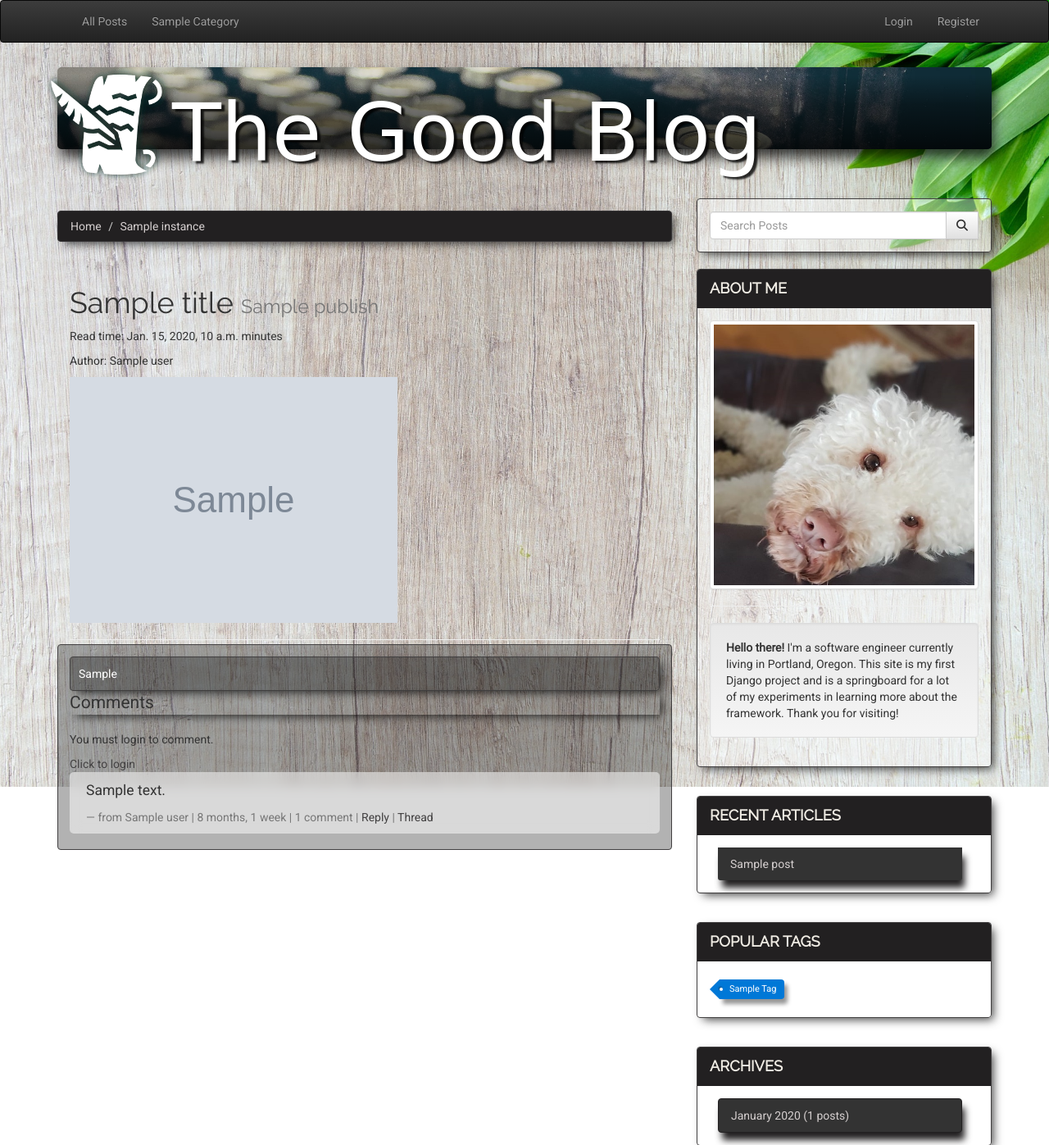
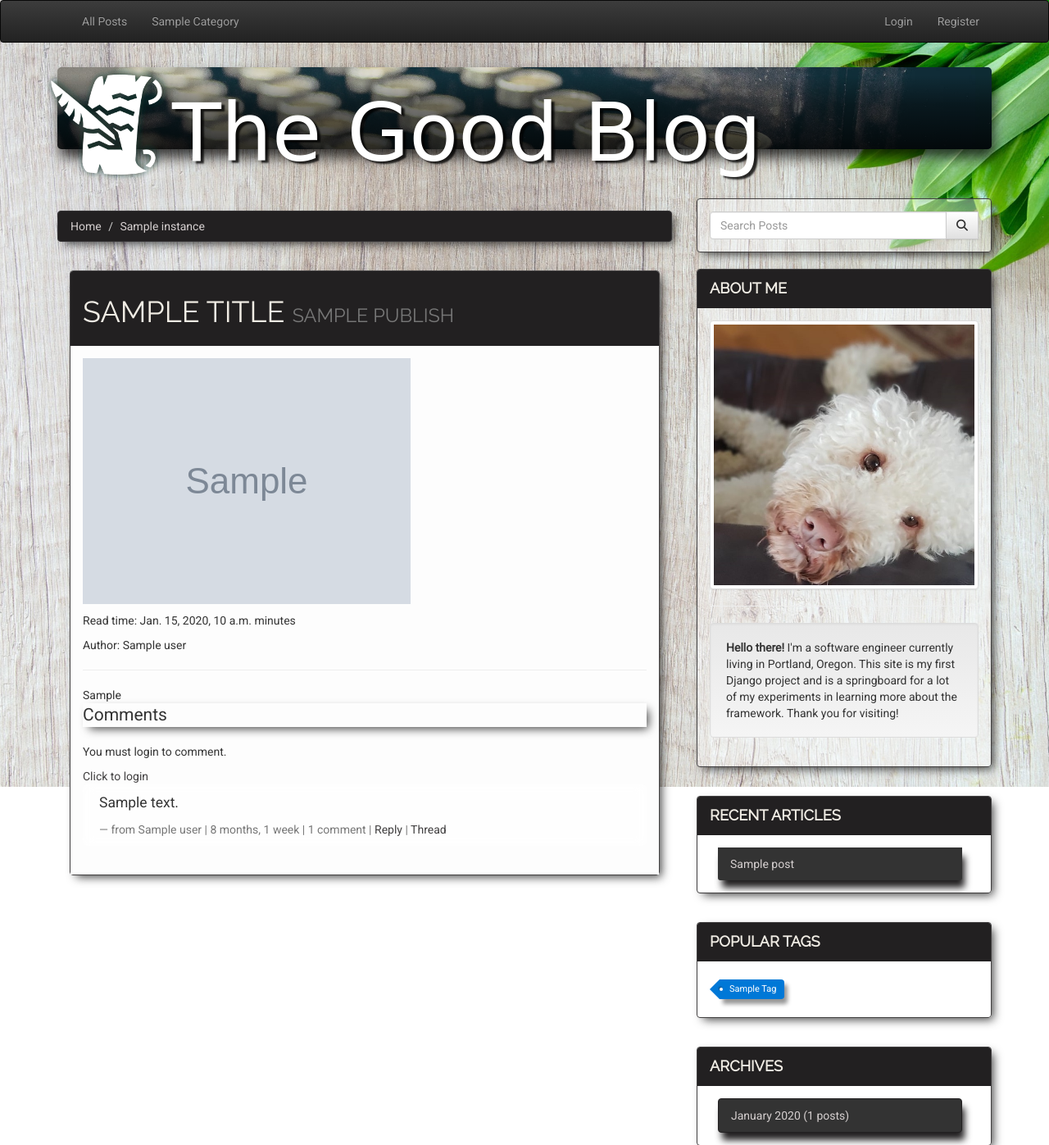
Before and after one commit to drewgoodman/Django-FirstBlog, a Django app: template templates/post_detail.html in a window 1280 px wide. Shown: the top 1397 px of the page at 82% size. Run offline with Django 3.2, Linux system fonts and the light colour scheme; the template is opened without the code that fills it: most values are stand-ins (such as "Sample title", 1, 10 or a date in 2020); grey boxes marked "Sample" are stand-in pictures; some libraries are stand-ins or nearby versions; some web fonts are replaced.

Commit message:
blog post cards solid white background / search results title modified

```diff
--- a/posts/models/post.py
+++ b/posts/models/post.py
@@ -79,6 +79,11 @@ class Post(models.Model):
         markdown_text = markdown(content)
         return mark_safe(markdown_text)
 
+    def admin_image(self):
+        return '<img src="%s"/>' % self.image
+
+    admin_image.allow_tags = True
+
     @property
     def comments(self):
         instance = self
--- a/posts/views/post_list.py
+++ b/posts/views/post_list.py
@@ -38,7 +38,7 @@ class PostListView(View):
             results_str = "result"
         else:
             results_str = "results"
-        self.title = "%s: %s -- (%s %s)" % (title_base, filter_name, count, results_str)
+        self.title = "%s '%s' (%s %s)" % (title_base, filter_name, count, results_str)
 
     def paginate_list(self, queryset, page_number, max_posts):
         paginator = Paginator(queryset, max_posts)
--- a/static/css/post_list.css
+++ b/static/css/post_list.css
@@ -26,3 +26,7 @@
     color: #fff;
     font-size: 1.6em;
 }
+
+.panel-white {
+    background-color: #fdfdfd;
+}
--- a/templates/post_detail.html
+++ b/templates/post_detail.html
@@ -9,15 +9,12 @@
 {% endblock %}
 
 {% block content %}
-<div class="col-sm">
+<div class="col-sm panel panel-default card-shadow post-card">
+    <div class="panel-heading">
         <h1>{{ title }}
-        <small>{% if instance.draft %}<span style='color:red;'>Draft</span>{% endif %} {{ instance.publish }}</small>
-    </h1>
-    {% if instance.user.get_full_name %}
-    <p>Read time: {% if instance.read_time <= 1 %}< 1 minute{% else %}{{ instance.read_time}} minutes{% endif %}</p>
-            <p>Author: {{ instance.user.get_full_name }}</p>
-            {% endif %}
-            {% if instance.image %}
+        <small>{% if instance.draft %}<span style='color:red;'>Draft</span>{% endif %} {{ instance.publish }}</small></h1>
+    </div>
+    <div class="panel-body panel-white">            {% if instance.image %}
         <img src="{{ instance.image.url }}" class="img-responsive" />
         {% endif %}
 
@@ -25,10 +22,14 @@
         <div class="fb-like" data-href="{{ request.build_absolute_uri }}" data-width="" data-layout="button_count"
             data-action="like" data-size="small" data-share="true"></div>
 </p>
+{% if instance.user.get_full_name %}
+<p>Read time: {% if instance.read_time <= 1 %}< 1 minute{% else %}{{ instance.read_time}} minutes{% endif %}</p>
+<p>Author: {{ instance.user.get_full_name }}</p>
+{% endif %}
 <hr />
 <div class="row">
     <div class="col-sm-12">
-            <div class="post-detail-item post-content__container card-shadow">{{ instance.get_markdown }}
+        <div class="post-detail-item">{{ instance.get_markdown }}
         </div>
 
         <p class="lead card-shadow" id="comments">Comments</p>
@@ -69,5 +70,7 @@
         {% endfor %}
     </div>
 </div>
+
+    </div>
 </div>
 {% endblock content %}
--- a/templates/post_list.html
+++ b/templates/post_list.html
@@ -15,7 +15,7 @@
                     <div class="panel-heading">
                         <a class="post-list-title" href="{{obj.get_absolute_url}}">{{ obj.title }}
                     </div>
-                    <div class="panel-body">
+                    <div class="panel-body panel-white">
                         {% if obj.image %}
                         <a href="{{obj.get_absolute_url}}">
                         <img src="{{ obj.image.url }}" class="img-responsive img-post img-thumbnail" /></a>
```
Lines whose indentation alone changed are shown as unchanged.
